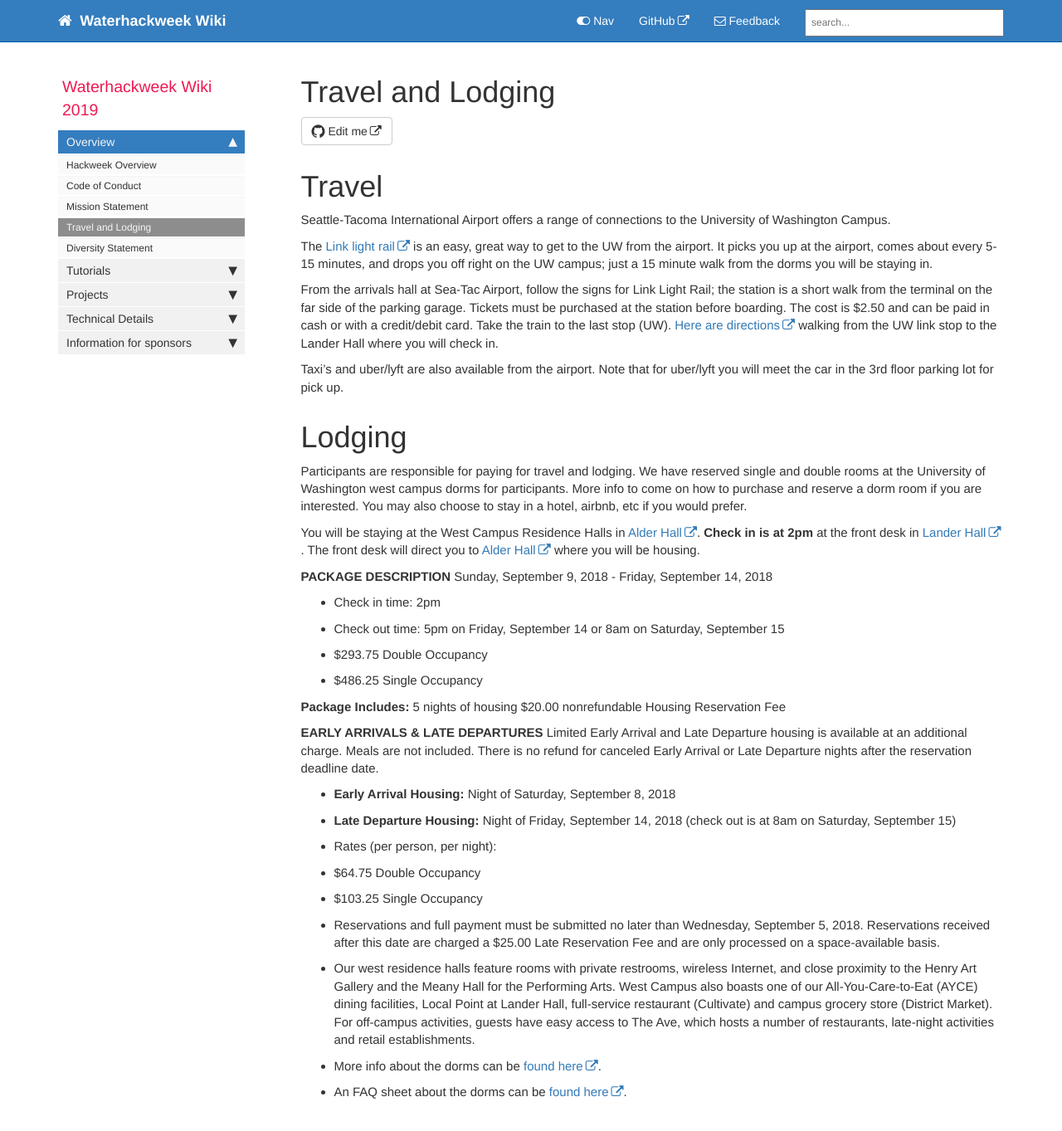
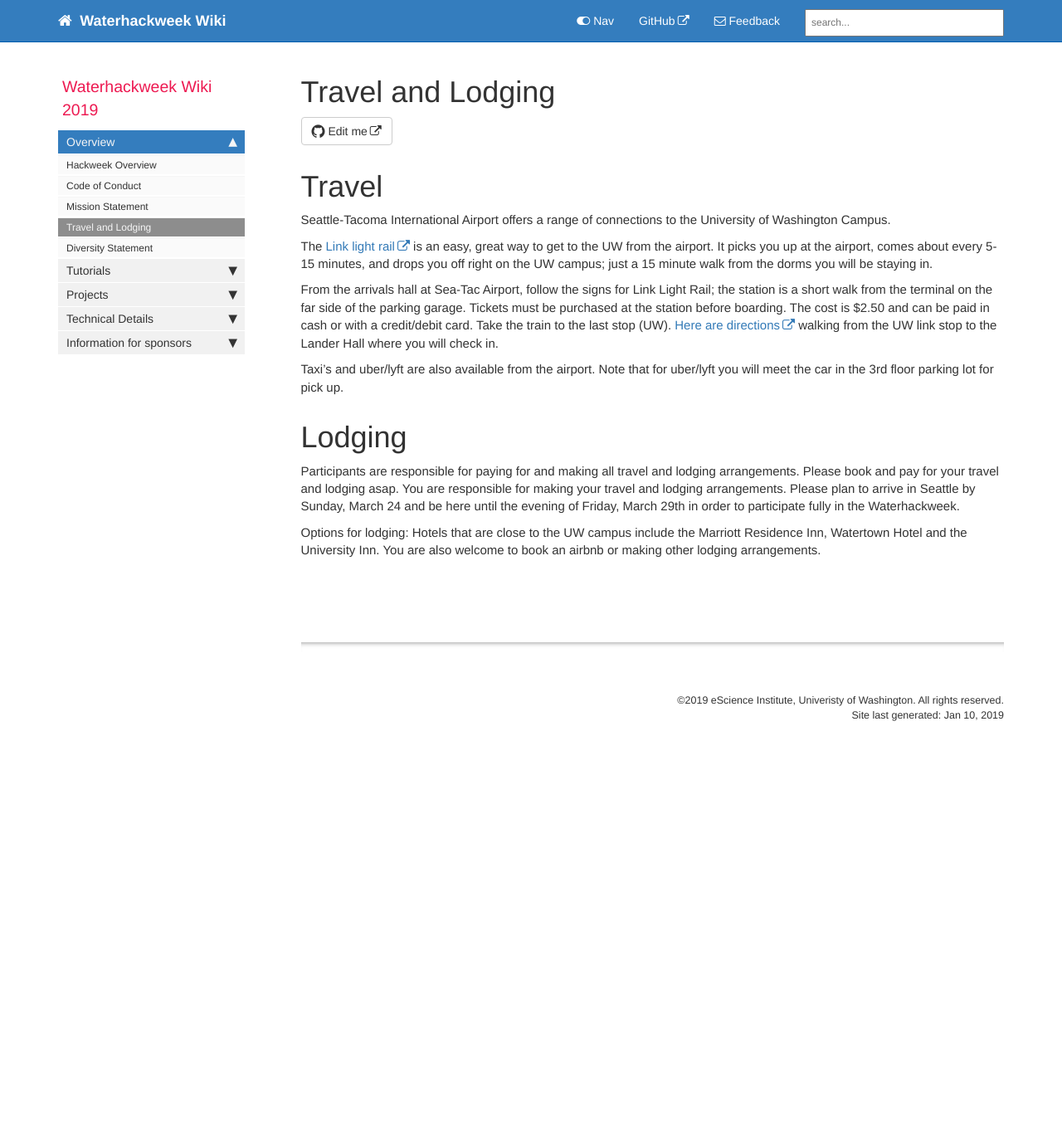
Before and after one commit to waterhackweek/wiki, a Jekyll site: the page built from pages/travel_and_lodging.md, in a window 1280 px wide and 1400 px high. Shown: the top 1363 px of the window at 83% size. Built offline with Jekyll 4.4.1, drawn with Linux system fonts in a browser that asks for light colours; nearby versions of some CDN libraries; comment, search, counter and statistics services are not loaded.

Commit message:
Update travel_and_lodging.md

```diff
--- a/pages/travel_and_lodging.md
+++ b/pages/travel_and_lodging.md
@@ -20,34 +20,6 @@ Taxi’s and uber/lyft are also available from the airport. Note that for uber/l
 
 # Lodging
 
-Participants are responsible for paying for travel and lodging. We have reserved single and double rooms at the University of Washington west campus dorms for participants. More info to come on how to purchase and reserve a dorm room if you are interested. You may also choose to stay in a hotel, airbnb, etc if you would prefer.
+Participants are responsible for paying for and making all travel and lodging arrangements. Please book and pay for your travel and lodging asap. You are responsible for making your travel and lodging arrangements. Please plan to arrive in Seattle by Sunday, March 24 and be here until the evening of Friday, March 29th in order to participate fully in the Waterhackweek.
 
-<!---
-The University of Washington maintains a list of hotels near campus on its [website](http://fyp.washington.edu/getting-started-at-the-university-of-washington/transportation-options/hotel-accommodations/).
---->
-You will be staying at the West Campus Residence Halls in [Alder Hall](https://hfs.uw.edu/Live/Housing-Locations/Alder-Hall).
-**Check in is at 2pm** at the front desk in [Lander Hall](https://www.google.com/maps/place/Lander+Hall/@47.655878,-122.31524,15z/data=!4m5!3m4!1s0x0:0xccf338a83d26e753!8m2!3d47.655878!4d-122.3152398?hl=en-US). The front desk will direct you to [Alder Hall](https://www.google.com/maps/place/Alder+Hall,+1315+NE+Campus+Pkwy,+Seattle,+WA+98105/@47.6558003,-122.3160943,17z/data=!3m1!4b1!4m5!3m4!1s0x549014f3abe36e05:0xe31f6b19dc9d1dac!8m2!3d47.6558003!4d-122.3139056) where you will be housing.
-
-**PACKAGE DESCRIPTION**
-Sunday, September 9, 2018 - Friday, September 14, 2018
-- Check in time: 2pm
-- Check out time: 5pm on Friday, September 14 or 8am on Saturday, September 15
-- $293.75 Double Occupancy
-- $486.25 Single Occupancy
-
-**Package Includes:**
-5 nights of housing
-$20.00 nonrefundable Housing Reservation Fee
-
-**EARLY ARRIVALS & LATE DEPARTURES**
-Limited Early Arrival and Late Departure housing is available at an additional charge. Meals are not included. There is no refund for canceled Early Arrival or Late Departure nights after the reservation deadline date.
-- **Early Arrival Housing:** Night of Saturday, September 8, 2018
-- **Late Departure Housing:** Night of Friday, September 14, 2018 (check out is at 8am on Saturday, September 15)
-- Rates (per person, per night):
-- $64.75 Double Occupancy
-- $103.25 Single Occupancy
-
-- Reservations and full payment must be submitted no later than Wednesday, September 5, 2018. Reservations received after this date are charged a $25.00 Late Reservation Fee and are only processed on a space-available basis.
-- Our west residence halls feature rooms with private restrooms, wireless Internet, and close proximity to the Henry Art Gallery and the Meany Hall for the Performing Arts. West Campus also boasts one of our All-You-Care-to-Eat (AYCE) dining facilities, Local Point at Lander Hall, full-service restaurant (Cultivate) and campus grocery store (District Market). For off-campus activities, guests have easy access to The Ave, which hosts a number of restaurants, late-night activities and retail establishments.
-- More info about the dorms can be [found here](https://hfs.uw.edu/Conference-Services/Conference-Guests).
-- An FAQ sheet about the dorms can be [found here](https://hfs.uw.edu/getmedia/750942d5-7fd9-4f0f-8d0a-327cd3100fb0/Guest-FAQ.pdf.aspx).
+Options for lodging: Hotels that are close to the UW campus include the Marriott Residence Inn, Watertown Hotel and the University Inn. You are also welcome to book an airbnb or making other lodging arrangements.
```
